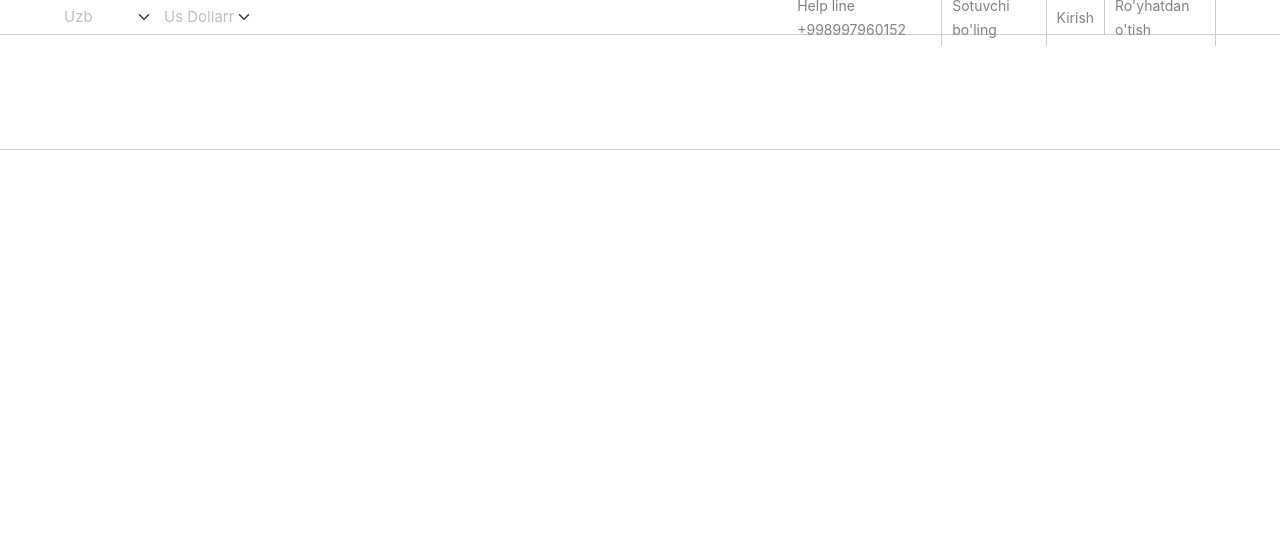
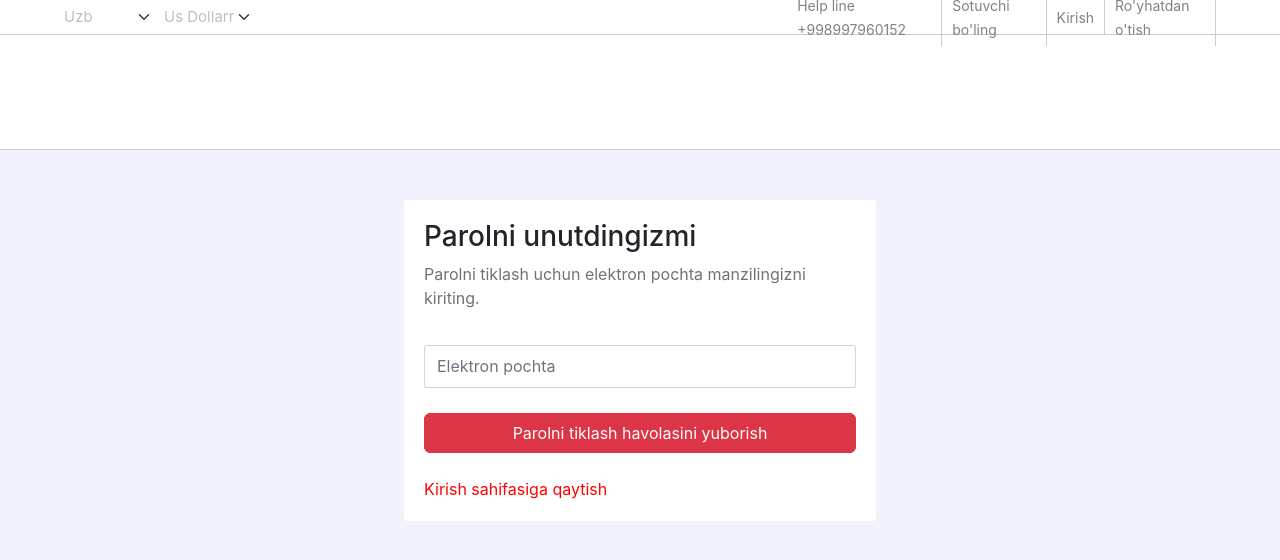
Before and after one commit to BahodirDev/unimart_front, a React (Create React App) app: page /password in a window 1280 px wide. Shown: the top 560 px of the page. Built offline with nearby package versions, Linux system fonts and the light colour scheme.

Commit message:
register

```diff
--- a/src/App.js
+++ b/src/App.js
@@ -3,6 +3,7 @@ import { Routes, Route } from 'react-router-dom'
 import Register from './register/Register';
 import Login from './register/Login';
 import Navbar from './componets/Navbar';
+import Password from './register/Password';
 
 function App() {
   return (
@@ -11,6 +12,7 @@ function App() {
       <Routes>
         <Route path='/register' element={<Register />} />
         <Route path='/login' element={<Login />} />
+        <Route path='/password' element={<Password />} />
       </Routes>
     </div>
   );
--- a/src/register/Login.jsx
+++ b/src/register/Login.jsx
@@ -28,12 +28,14 @@ function Login(props) {
                     <input type="email" className='inp form-control' value={email} placeholder="Elektron pochta" onChange={(e) => { setEmail(e.target.value) }} />
                     <input type="password" className='inp form-control' value={password} placeholder="Parol" onChange={(e) => { setPassword(e.target.value) }} />
                     <div className='a mt-4'>
-                        <label className="aiz-checkbox label">
+                        <label className="label separator">
                             <input type="checkbox" required="" />
                             <span className="opacity-60">Meni eslab qoling</span>
                             <span className="aiz-square-check"></span>
                         </label>
-                        <span className="opacity-60">Parolni unutdingizmi</span>
+                        <span className="opacity-60">
+                            <Link to={'/password'} className="text" >Parolni unutdingizmi</Link>
+                        </span>
                     </div>
                     <button className='btn btn-danger' onClick={handleSubmit}>Kirish</button>
                 </form>
--- /dev/null
+++ b/src/register/Password.jsx
@@ -0,0 +1,38 @@
+import React, { useState } from 'react';
+import { Link, useNavigate } from 'react-router-dom'
+import './register.css'
+
+function Password(props) {
+    const [email, setEmail] = useState('')
+    const navigate = useNavigate();
+    const [data, setData] = useState()
+    const handleSubmit = (e) => {
+        e.preventDefault();
+        if (!email) {
+            window.alert("Formani to'ldiring")
+        } else {
+            setData({ email: email })
+            console.log(data);
+            navigate('/')
+        }
+    }
+    return (
+        <div className='register'>
+            <div className='quti1'>
+                <div className='text1'>
+                    <h3>Parolni unutdingizmi</h3>
+                    <p className='separator'>Parolni tiklash uchun elektron pochta manzilingizni kiriting.</p>
+                </div>
+                <form className='form mb-4' onSubmit={handleSubmit}>
+                <input type="email" className='inp form-control' value={email} placeholder="Elektron pochta" onChange={(e) => { setEmail(e.target.value) }} />
+                    <button className='btn btn-danger' onClick={handleSubmit}>Parolni tiklash havolasini yuborish</button>
+                </form>
+                <div className='text1'>
+                    <Link className='text' to={'/login'}>Kirish sahifasiga qaytish</Link>
+                </div>
+            </div>
+        </div>
+    );
+}
+
+export default Password;
--- a/src/register/Register.jsx
+++ b/src/register/Register.jsx
@@ -30,7 +30,7 @@ function Register(props) {
                     <input type="email" className='inp form-control' value={email} placeholder="Elektron pochta" onChange={(e) => { setEmail(e.target.value) }} required />
                     <input type="password" className='inp form-control' value={password} placeholder="Parol" onChange={(e) => { setPassword(e.target.value) }} required />
                     <input type="password" className='inp form-control' value={password2} placeholder="Parolni tasdiqlang" onChange={(e) => { setPassword2(e.target.value) }} required />
-                    <label className="label">
+                    <label className="label separator">
                         <input type="checkbox" required />
                         <span className="opacity-60 mt-4">Ro'yxatdan o'tish orqali siz bizning shartlarimizga rozilik bildirasiz.</span>
                         <span className="aiz-square-check"></span>
--- a/src/register/register.css
+++ b/src/register/register.css
@@ -1,13 +1,22 @@
 .register{
     width: 100%;
     min-height: 100vh;
-    padding: 30px;
-    background: rgb(229, 229, 247);
+    padding: 50px;
+    background: rgb(242, 242, 253);
 }
 .quti{
     margin: 0px auto;
     width: 30%;
     min-height: 50vh;
+    background: white;
+    padding: 20px;
+    border-radius: 3px;
+    text-align: center;
+}
+.quti1{
+    margin: 0px auto;
+    width: 40%;
+    min-height: 40vh;
     background: white;
     padding: 20px;
     border-radius: 3px;
@@ -42,3 +51,9 @@
     text-decoration: none;
     color: red;
 }
+.text1{
+    text-align: left;
+}
+.separator{
+    color: rgba(0, 0, 0, 0.555);
+}
```
